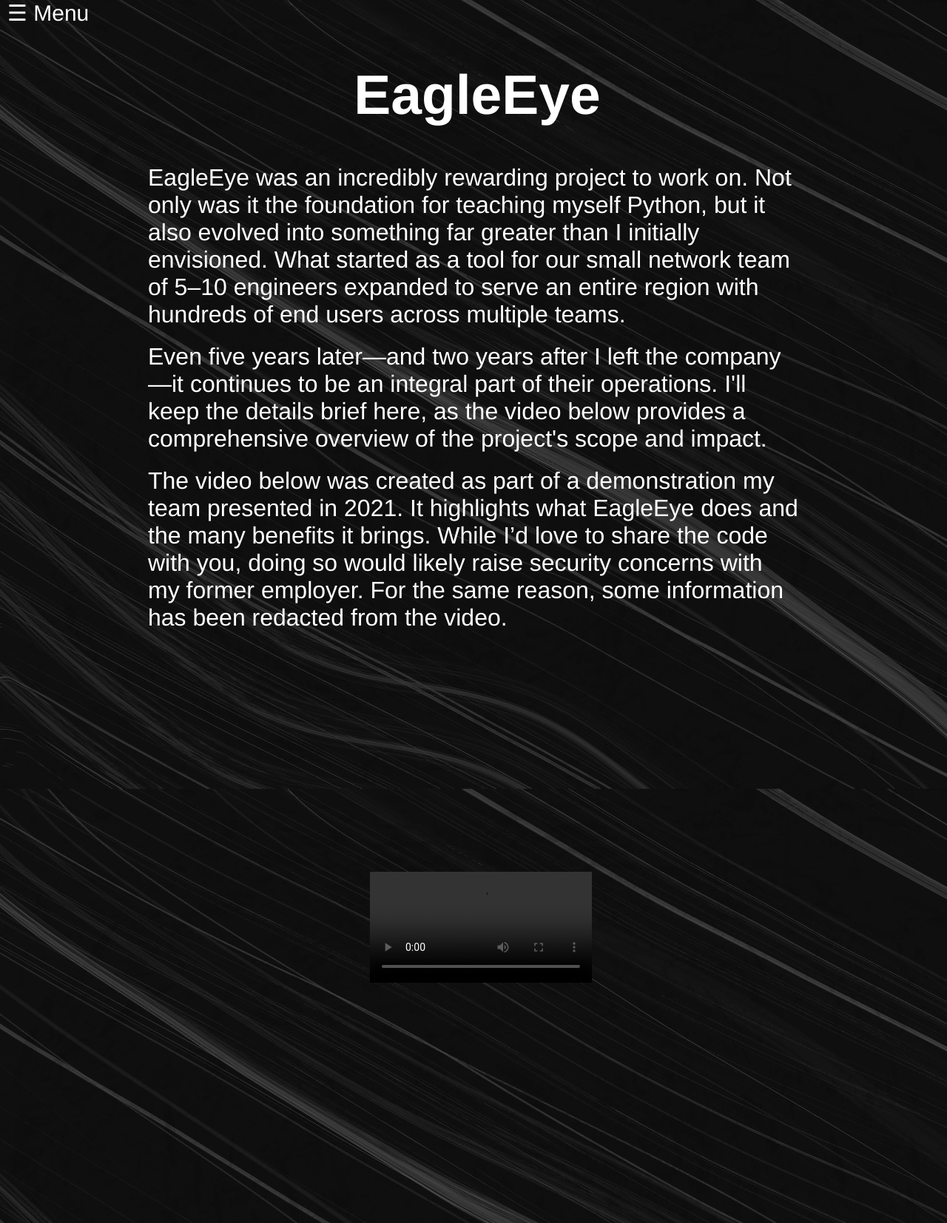
After one commit to srstark01/portfolio, a Flask app: page /eagleeye in a window 1280 px wide. The commit adds this page. Shown: the whole page at 74% size. Run offline with Flask 2, Linux system fonts and the light colour scheme; grey boxes are pictures that could not be loaded.

Commit message:
EagleEye

```diff
--- a/app.py
+++ b/app.py
@@ -48,9 +48,14 @@ def subnetter():
     return render_template('subnetter.html')
 
 
-@app.route("/cisco")
-def cisco():
-    return render_template("cisco.html")
+@app.route("/eagleeye")
+def eagleeye():
+    return render_template("eagleeye.html")
+
+
+#@app.route("/cisco")
+#def cisco():
+#    return render_template("cisco.html")
 
 
 # def valid_ip(ip):
--- /dev/null
+++ b/templates/eagleeye.html
@@ -0,0 +1,67 @@
+<!DOCTYPE html>
+<style>
+
+html,body {
+  height: 100%;
+  width: 100%;
+}
+
+.heading {
+  text-align: center;
+  font-size: 75px;
+}
+
+.tagline {
+  text-align: center;
+  font-size: 35px;
+}
+
+.video-container {
+  height: 100%;
+  width: 100%;
+}
+
+.video-container video {
+  max-width: 80%;
+  max-height: 80%;
+  width: auto;
+  height: auto;
+  top: 50%;
+  left: 50%;
+  position: relative;
+  transform: translate(-50%,-50%);
+}
+
+p {
+  margin-top: 20px;
+  margin-left: 200px;
+  margin-right: 200px;
+  margin-bottom: 0px;
+  font-size: 32px;
+  text-align: left;
+  text-indent: 0px;
+}
+
+</style>
+<html lang="en" dir="ltr">
+  <head>
+    <meta charset="utf-8">
+    <title>EagleEye</title>
+  </head>
+  <body style="color:white;">
+    {% extends "template.html" %}
+    {% block content %}
+    <h1 class="heading">EagleEye</h1>
+    <div>
+      <p>EagleEye was an incredibly rewarding project to work on. Not only was it the foundation for teaching myself Python, but it also evolved into something far greater than I initially envisioned. What started as a tool for our small network team of 5–10 engineers expanded to serve an entire region with hundreds of end users across multiple teams.</p>
+      <p>Even five years later—and two years after I left the company—it continues to be an integral part of their operations. I'll keep the details brief here, as the video below provides a comprehensive overview of the project's scope and impact.</p>
+      <p>The video below was created as part of a demonstration my team presented in 2021. It highlights what EagleEye does and the many benefits it brings. While I’d love to share the code with you, doing so would likely raise security concerns with my former employer. For the same reason, some information has been redacted from the video.</p>
+    </div>
+    <div class="video-container">
+      <video controls style="max-width: 80%;">
+        <source type="video/mp4" src="static/css/files/EagleEye 2021 Expo.mp4">
+      </video>
+    </div>
+    {% endblock %}
+  </body>
+</html>
--- a/templates/template.html
+++ b/templates/template.html
@@ -102,6 +102,7 @@ body {
     <i class="fa fa-caret-down"></i>
   </button>
   <div class="dropdown-container">
+    <a href="{{ url_for('eagleeye') }}">Eagle Eye</a>
     <a href="{{ url_for('subnetter') }}">Subnet Calculator</a>
   </div>
   <a href="{{ url_for('resume') }}">Resume</a>
```
Also changed, not shown: 1 other file.
